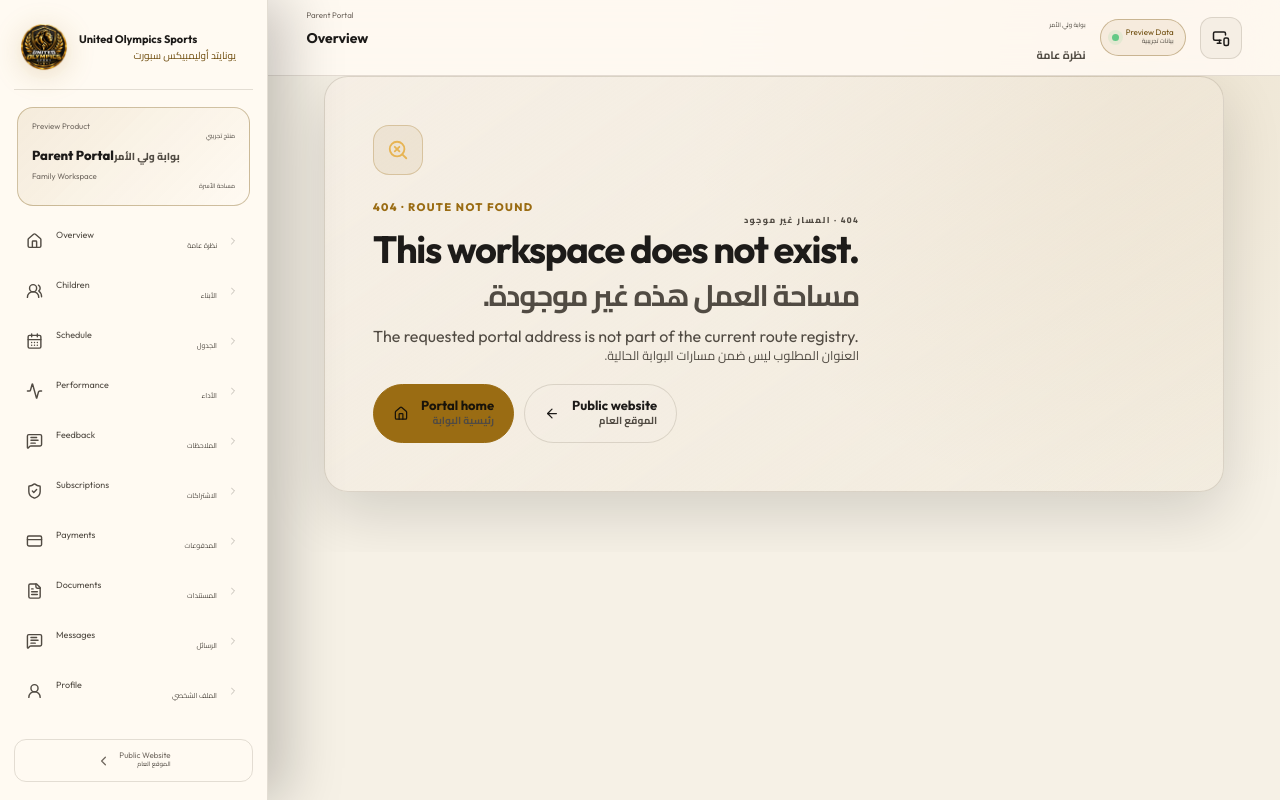
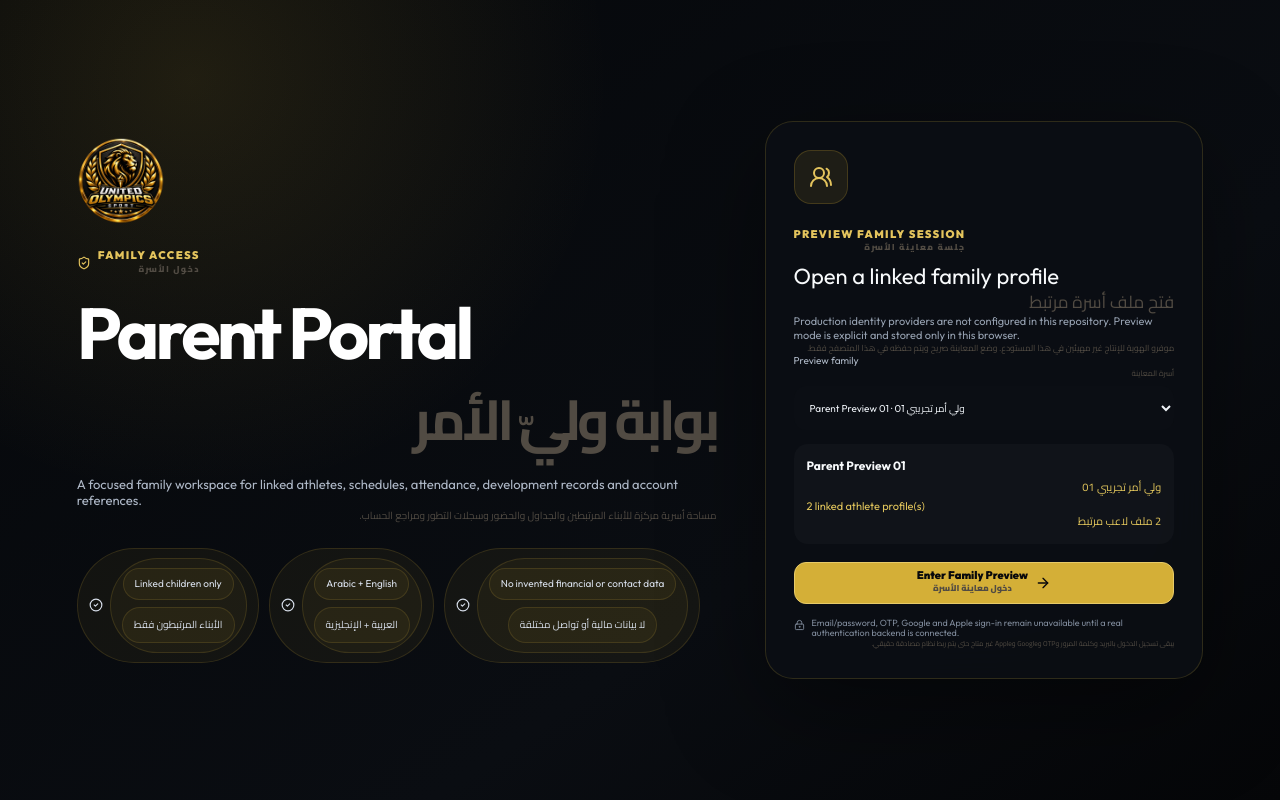
Before and after one commit to daynightae-cmyk/United-Olympics-Sports, a React (Vite) app: page /parent/login in a window 1280 px wide. Built offline with nearby package versions, Linux system fonts and the light colour scheme.

Commit message:
feat(parent): complete protected family portal routing

```diff
--- a/src/portals/ParentPortalRouter.tsx
+++ b/src/portals/ParentPortalRouter.tsx
@@ -1,11 +1,14 @@
+import '../styles/parent-portal-final.css';
 import { lazy, Suspense, type ComponentType } from 'react';
-import { Outlet, Route, Routes } from 'react-router-dom';
+import { Navigate, Outlet, Route, Routes } from 'react-router-dom';
 import { PortalLayout } from '../layouts/PortalLayout';
 import { PortalErrorBoundary, PortalNotFoundPage, PortalRouteLoader } from '../components/portal/PortalRouteState';
+import { readParentSession } from './parent/parentData';
 
 const load = <T extends Record<string, ComponentType>>(factory: () => Promise<T>, key: keyof T) =>
   lazy(() => factory().then((module) => ({ default: module[key] })));
 
+const ParentLoginPage = load(() => import('./parent/ParentLoginPage'), 'ParentLoginPage');
 const ParentPortalOverviewPage = load(() => import('../pages/portal/parent/ParentPortalOverviewPage'), 'ParentPortalOverviewPage');
 const ParentPortalChildrenPage = load(() => import('../pages/portal/parent/ParentPortalChildrenPage'), 'ParentPortalChildrenPage');
 const ParentPortalChildDetailPage = load(() => import('../pages/portal/parent/ParentPortalChildDetailPage'), 'ParentPortalChildDetailPage');
@@ -14,35 +17,50 @@ const ParentPortalDocumentsPage = load(() => import('../pages/portal/parent/Pare
 const ParentPortalMessagesPage = load(() => import('../pages/portal/parent/ParentPortalMessagesPage'), 'ParentPortalMessagesPage');
 const ParentPortalProfilePage = load(() => import('../pages/portal/parent/ParentPortalProfilePage'), 'ParentPortalProfilePage');
 const ParentPortalSchedulePage = load(() => import('../pages/portal/parent/ParentPortalSchedulePage'), 'ParentPortalSchedulePage');
+const ParentPortalAttendancePage = load(() => import('../pages/portal/parent/ParentPortalAttendancePage'), 'ParentPortalAttendancePage');
 const ParentPortalPerformancePage = load(() => import('../pages/portal/parent/ParentPortalPerformancePage'), 'ParentPortalPerformancePage');
 const ParentPortalFeedbackPage = load(() => import('../pages/portal/parent/ParentPortalFeedbackPage'), 'ParentPortalFeedbackPage');
 const ParentPortalPaymentsPage = load(() => import('../pages/portal/parent/ParentPortalPaymentsPage'), 'ParentPortalPaymentsPage');
+const ParentPortalNotificationsPage = load(() => import('../pages/portal/parent/ParentPortalNotificationsPage'), 'ParentPortalNotificationsPage');
+const ParentPortalSettingsPage = load(() => import('../pages/portal/parent/ParentPortalSettingsPage'), 'ParentPortalSettingsPage');
+
+function ParentProtectedRoute({ children }: { children: React.ReactNode }) {
+  return readParentSession() ? children : <Navigate to="/parent/login" replace />;
+}
 
 function ParentShellLayout() {
   return (
-    <PortalErrorBoundary portal="parent">
-      <PortalLayout portal="parent">
-        <Suspense fallback={<PortalRouteLoader portal="parent" />}><Outlet /></Suspense>
-      </PortalLayout>
-    </PortalErrorBoundary>
+    <ParentProtectedRoute>
+      <PortalErrorBoundary portal="parent">
+        <PortalLayout portal="parent">
+          <Suspense fallback={<PortalRouteLoader portal="parent" />}><Outlet /></Suspense>
+        </PortalLayout>
+      </PortalErrorBoundary>
+    </ParentProtectedRoute>
   );
 }
+
+function LazyLogin() { return <Suspense fallback={<PortalRouteLoader portal="parent" />}><ParentLoginPage /></Suspense>; }
 
 export function ParentPortalRouter() {
   return (
     <Routes>
+      <Route path="login" element={<LazyLogin />} />
       <Route element={<ParentShellLayout />}>
         <Route index element={<ParentPortalOverviewPage />} />
         <Route path="children" element={<ParentPortalChildrenPage />} />
         <Route path="children/:childId" element={<ParentPortalChildDetailPage />} />
+        <Route path="schedule" element={<ParentPortalSchedulePage />} />
+        <Route path="attendance" element={<ParentPortalAttendancePage />} />
+        <Route path="performance" element={<ParentPortalPerformancePage />} />
+        <Route path="feedback" element={<ParentPortalFeedbackPage />} />
         <Route path="subscriptions" element={<ParentPortalSubscriptionsPage />} />
+        <Route path="payments" element={<ParentPortalPaymentsPage />} />
         <Route path="documents" element={<ParentPortalDocumentsPage />} />
         <Route path="messages" element={<ParentPortalMessagesPage />} />
-        <Route path="schedule" element={<ParentPortalSchedulePage />} />
-        <Route path="performance" element={<ParentPortalPerformancePage />} />
-        <Route path="feedback" element={<ParentPortalFeedbackPage />} />
-        <Route path="payments" element={<ParentPortalPaymentsPage />} />
+        <Route path="notifications" element={<ParentPortalNotificationsPage />} />
         <Route path="profile" element={<ParentPortalProfilePage />} />
+        <Route path="settings" element={<ParentPortalSettingsPage />} />
         <Route path="*" element={<PortalNotFoundPage portal="parent" />} />
       </Route>
     </Routes>
```
